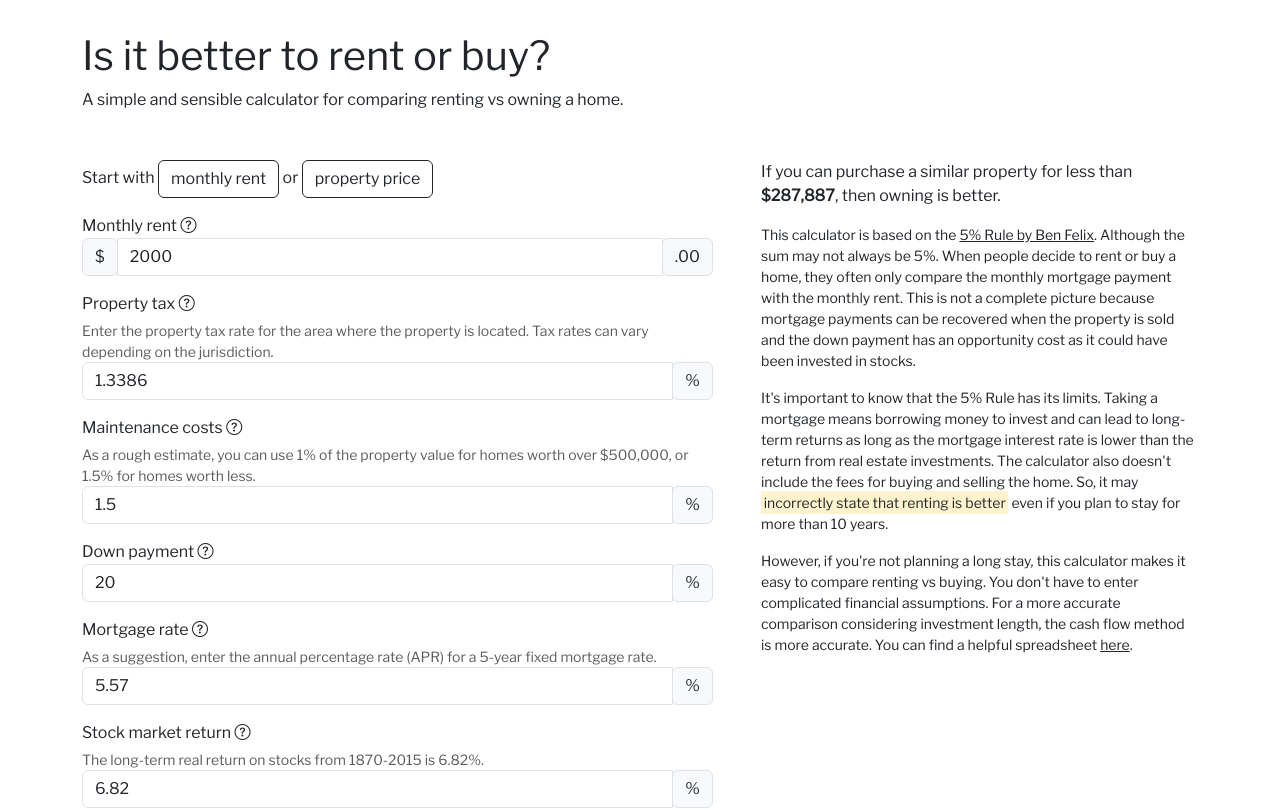
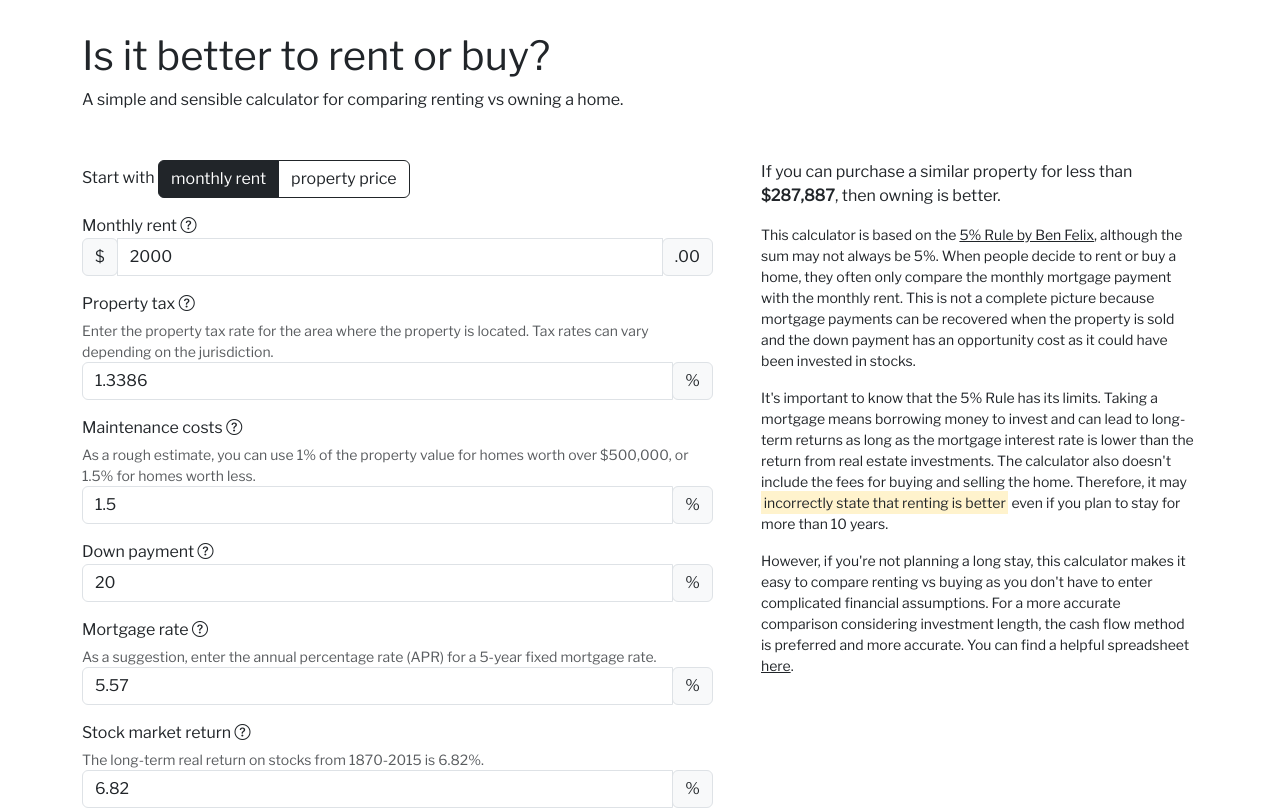
Before and after one commit to low-earth-orbit/rent-vs-buy, a React (Create React App) app: page / in a window 1280 px wide. Shown: the top 810 px of the page. Built offline with nearby package versions, Linux system fonts and the light colour scheme.

Commit message:
Use radio button group

```diff
--- a/src/components/Layout/Main.jsx
+++ b/src/components/Layout/Main.jsx
@@ -58,28 +58,42 @@ const Main = () => {
       <div className="row gx-5">
         <div className="col-7">
           <div id="start">
-            <p>
-              Start with{" "}
-              <button
-                onClick={() => {
-                  setIsRentSelected(true);
-                }}
-                className="btn btn-outline-dark"
+            Start with{" "}
+            <div
+              className="btn-group"
+              role="group"
+              aria-label="Select an option to start with"
+            >
+              <input
+                type="radio"
+                className="btn-check"
+                name="btnradio"
+                id="rentOption"
+                autoComplete="off"
+                onClick={() => setIsRentSelected(true)}
+                checked={isRentSelected}
                 title="Select this option if you know the monthly rent of the property. You can also estimate the amount of rent by properties with similar conditions."
-              >
+                readOnly
+              />
+              <label className="btn btn-outline-dark" htmlFor="rentOption">
                 monthly rent
-              </button>{" "}
-              or{" "}
-              <button
-                onClick={() => {
-                  setIsRentSelected(false);
-                }}
-                className="btn btn-outline-dark"
+              </label>
+
+              <input
+                type="radio"
+                className="btn-check"
+                name="btnradio"
+                id="priceOption"
+                autoComplete="off"
+                onClick={() => setIsRentSelected(false)}
+                checked={!isRentSelected}
                 title="Select this option if you know the property price. You can also estimate the price by similar units nearby."
-              >
+                readOnly
+              />
+              <label className="btn btn-outline-dark" htmlFor="priceOption">
                 property price
-              </button>
-            </p>
+              </label>
+            </div>
           </div>
           <form id="form">
             {isRentSelected ? (
@@ -382,7 +396,7 @@ const Main = () => {
                 >
                   5% Rule by Ben Felix
                 </a>
-                . Although the sum may not always be 5%. When people decide to
+                , although the sum may not always be 5%. When people decide to
                 rent or buy a home, they often only compare the monthly mortgage
                 payment with the monthly rent. This is not a complete picture
                 because mortgage payments can be recovered when the property is
@@ -395,15 +409,17 @@ const Main = () => {
                 long-term returns as long as the mortgage interest rate is lower
                 than the return from real estate investments. The calculator
                 also doesn't include the fees for buying and selling the home.
-                So, it may <mark>incorrectly state that renting is better</mark>{" "}
-                even if you plan to stay for more than 10 years.
+                Therefore, it may{" "}
+                <mark>incorrectly state that renting is better</mark> even if
+                you plan to stay for more than 10 years.
               </p>
               <p>
                 However, if you're not planning a long stay, this calculator
-                makes it easy to compare renting vs buying. You don't have to
+                makes it easy to compare renting vs buying as you don't have to
                 enter complicated financial assumptions. For a more accurate
                 comparison considering investment length, the cash flow method
-                is more accurate. You can find a helpful spreadsheet{" "}
+                is preferred and more accurate. You can find a helpful
+                spreadsheet{" "}
                 <a
                   href="http://www.holypotato.net/?p=1073"
                   title="A rent vs buy spreadsheet based on cash flow method"
--- a/src/index.css
+++ b/src/index.css
@@ -15,6 +15,10 @@ code {
   padding-bottom: 2rem;
 }
 
+/* Main */
+#start {
+  margin-bottom: 1rem;
+}
 /* Footer */
 #footer {
   padding-top: 2rem;
```
